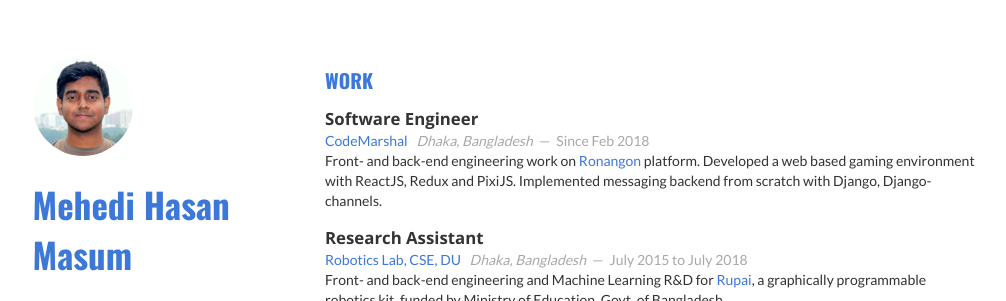
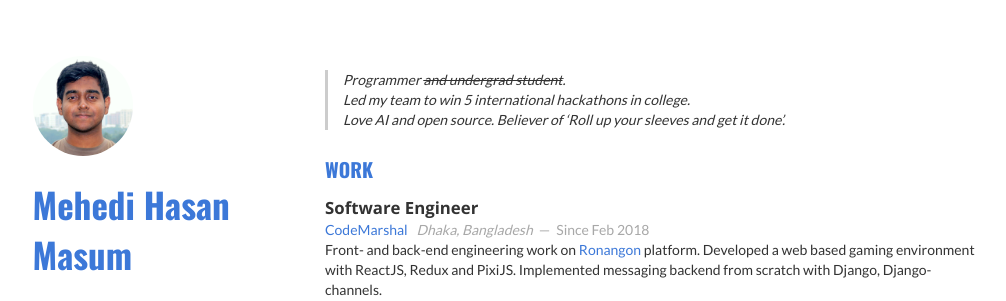
Before and after one commit to shakilaust/gatsby-blog, a Gatsby site: page / in a window 1280 px wide. Shown: the top 301 px of the page, without its empty margins (135-1141 px from the left). Built offline with nearby package versions, Linux system fonts and the light colour scheme; Gatsby itself is replaced by a stand-in of ours.

Commit message:
chore: add bio

```diff
--- a/src/pages/index.js
+++ b/src/pages/index.js
@@ -105,6 +105,23 @@ class Index extends React.Component {
                 </div>
               </Col>
               <Col xs={12} md={7}>
+                <section>
+                  <p
+                    style={{
+                      paddingLeft: 15,
+                      borderLeft: '3px solid #ccc',
+                      fontStyle: 'italic',
+                    }}
+                  >
+                    Programmer <strike>and undergrad student</strike>.<br />
+                    Led my team to win 5 international hackathons in college.
+                    <br />
+                    Love AI and open source. Believer of ‘Roll up your sleeves
+                    and get it done’.
+                    <br />
+                  </p>
+                </section>
+
                 <section>
                   <h1>Work</h1>
                   <article>
```
